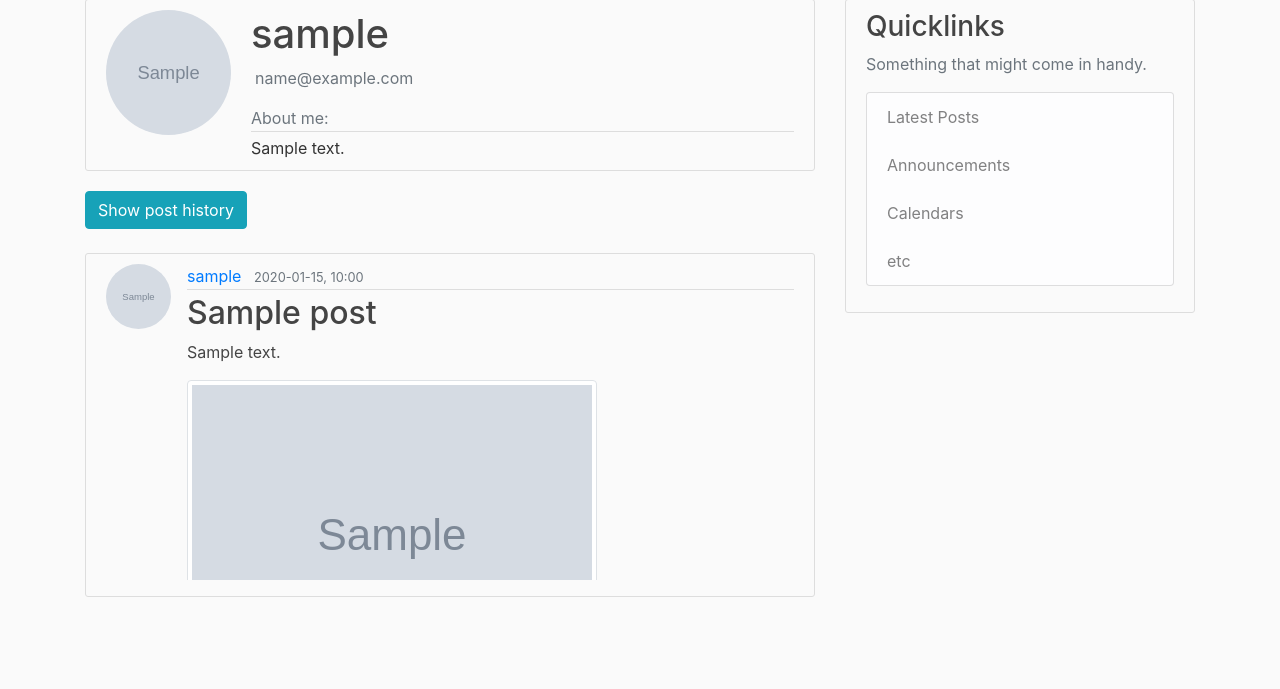
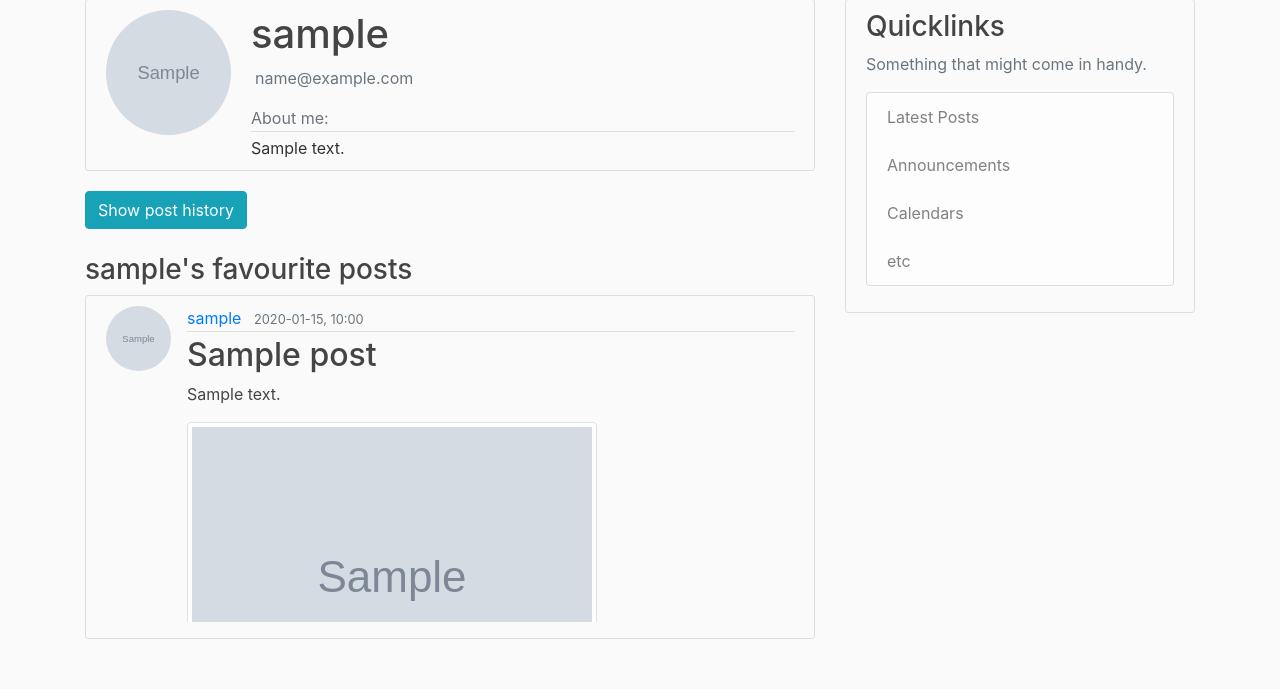
Before and after one commit to ByteOtter/OtterDen, a Flask app: a page that uses OtterDen/otter_den/templates/user_profile.html in a window 1280 px wide. Shown: the part 111-800 px from the top of the page. Run offline with Flask 2, Linux system fonts and the light colour scheme; tables that the repository leaves empty hold one stand-in row (values such as "Sample post"); grey boxes marked "Sample" are stand-in pictures; some libraries are stand-ins or nearby versions.

Commit message:
add heading for pinned posts

```diff
--- a/OtterDen/otter_den/templates/user_profile.html
+++ b/OtterDen/otter_den/templates/user_profile.html
@@ -19,6 +19,7 @@
     <!--if the user has posts pinned: show the pinned posts-->
     {% for post in user.posts %}
         {% if post.is_pinned %}
+            <h3>{{ user.username }}'s favourite posts</h3>
             {% include 'post_preview.html' %}
         {% endif %}
     {% endfor %}
```
